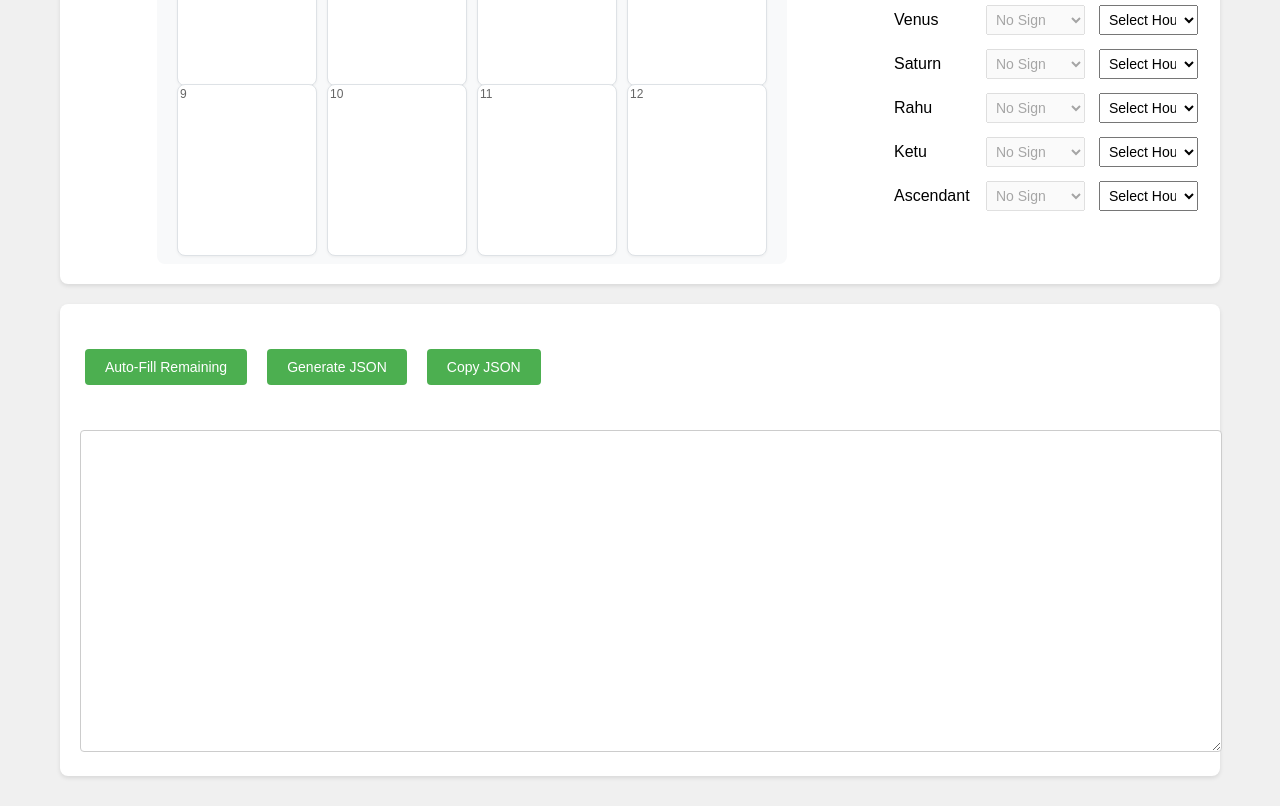
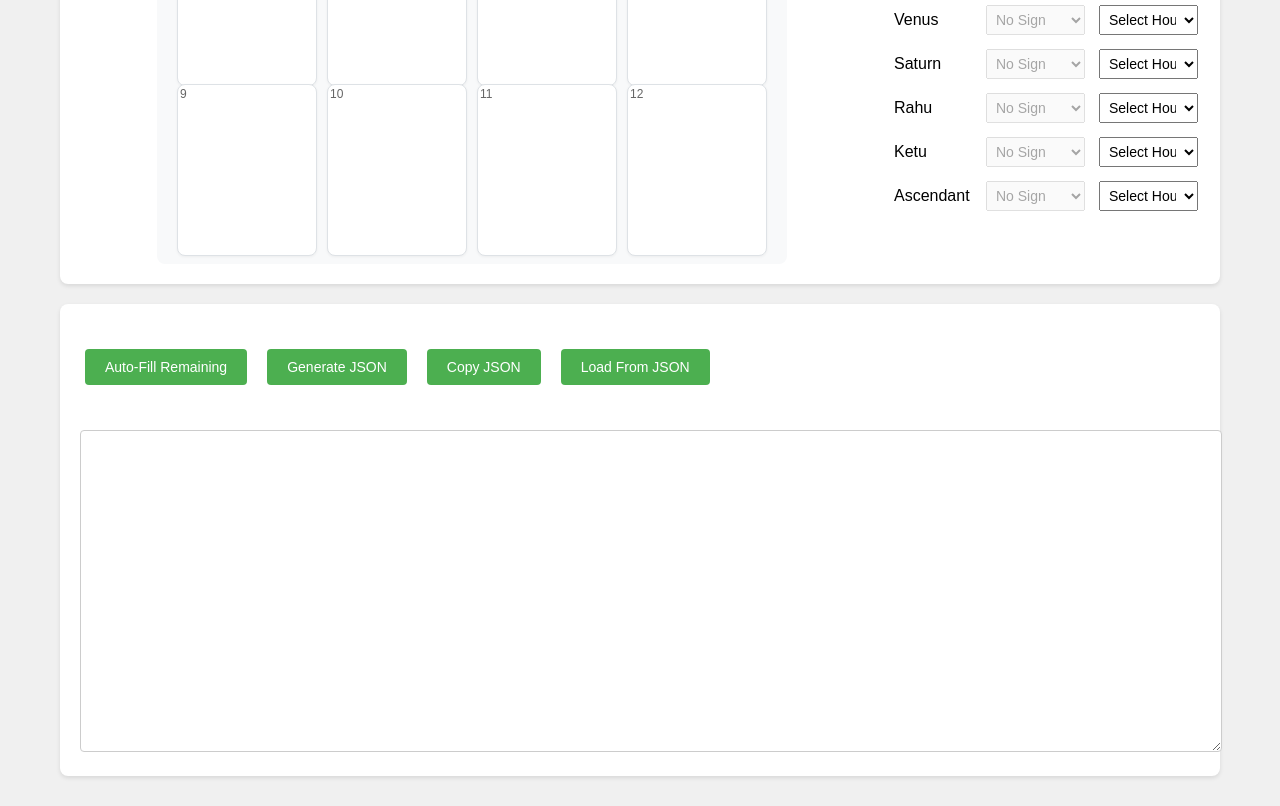
Before and after one commit to RavinderSinghPB/genChart, a plain HTML site: page index.html in a window 1280 px wide. Shown: the part 958-1764 px from the top of the page. Drawn offline with Linux system fonts and the light colour scheme.

Commit message:
feat: add loadFromJSON functionality to import chart data and display notifications

```diff
--- a/chart_generator.js
+++ b/chart_generator.js
@@ -403,5 +403,51 @@ function copyJSON() {
     });
 }
 
+function loadFromJSON() {
+    const jsonText = document.getElementById('json-output').value;
+    if (!jsonText.trim()) {
+        alert('Please paste JSON data in the textarea first');
+        return;
+    }
+
+    try {
+        const planetData = JSON.parse(jsonText);
+
+        // Reset current chart first
+        resetPlanets();
+
+        // Find and set Lagna/Ascendant first
+        const ascendant = planetData.find(p => p.name === 'Ascendant');
+        if (ascendant) {
+            document.getElementById('lagna-sign').value = ascendant.sign;
+            handleLagnaChange();
+        }
+
+        // Set positions for all planets
+        planetData.forEach(planet => {
+            const houseSelect = document.getElementById(`${planet.name}-house`);
+            const signSelect = document.getElementById(`${planet.name}-sign`);
+
+            if (houseSelect && signSelect) {
+                houseSelect.value = planet.house;
+                signSelect.value = planet.sign;
+            }
+        });
+
+        // Update chart with new positions
+        updateChart();
+
+        // Show success notification
+        const notification = document.createElement('div');
+        notification.textContent = 'Chart loaded successfully!';
+        notification.style.cssText = 'position:fixed; bottom:20px; right:20px; background:#4CAF50; color:white; padding:10px 20px; border-radius:4px; z-index:1000;';
+        document.body.appendChild(notification);
+        setTimeout(() => notification.remove(), 2000);
+
+    } catch (error) {
+        alert('Error loading JSON: ' + error.message);
+    }
+}
+
 // Initialize the UI when the page loads
 window.onload = initializeUI;
--- a/index.html
+++ b/index.html
@@ -83,8 +83,9 @@
                         <button onclick="autoFillRemainingHouses()" class="btn">Auto-Fill Remaining</button>
                         <button onclick="generateJSON()" class="btn">Generate JSON</button>
                         <button onclick="copyJSON()" class="btn">Copy JSON</button>
+                        <button onclick="loadFromJSON()" class="btn">Load From JSON</button>
                     </div>
-                    <textarea class="json-output" id="json-output" readonly></textarea>
+                    <textarea class="json-output" id="json-output"></textarea>
                 </div>
             </div>
         </div>
```
